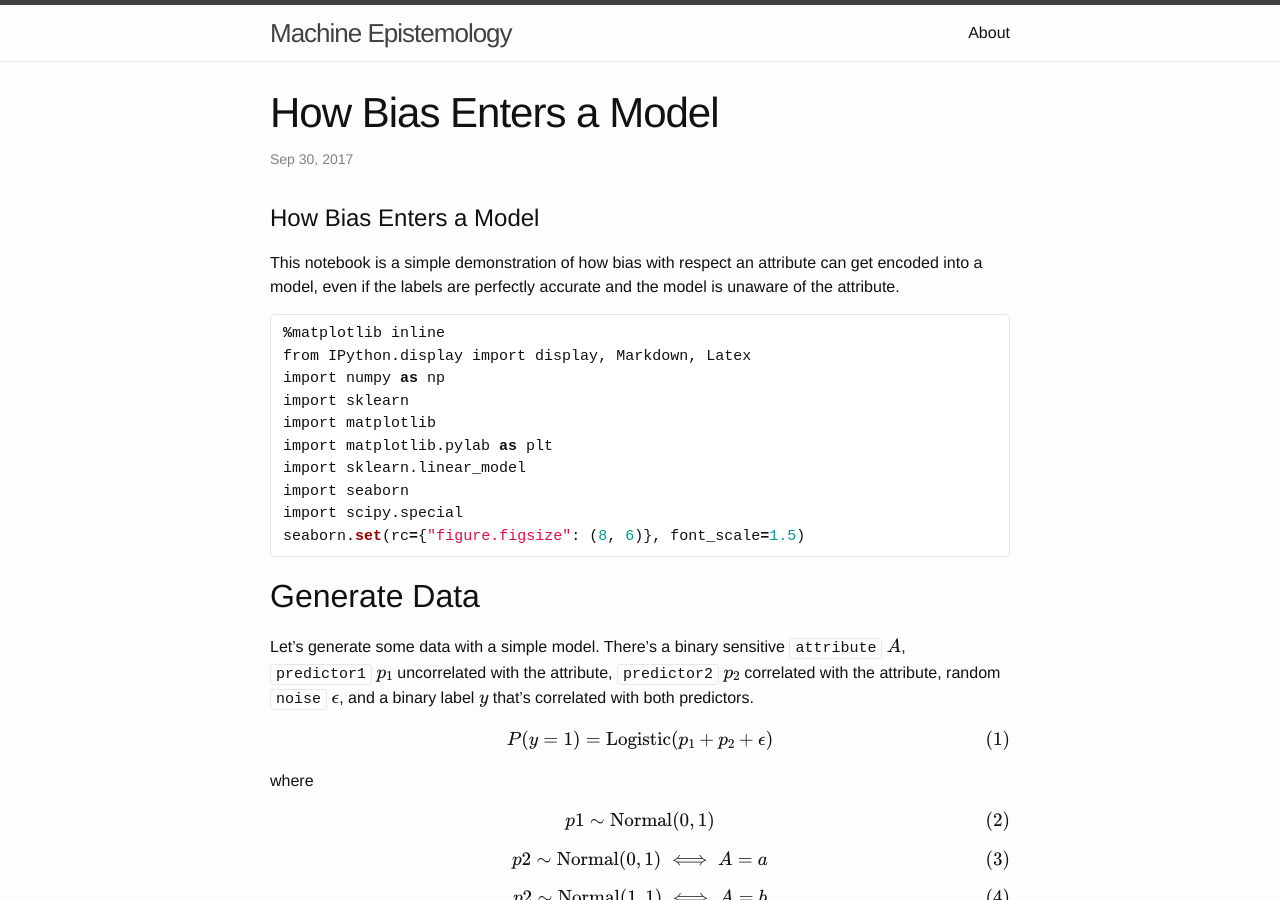
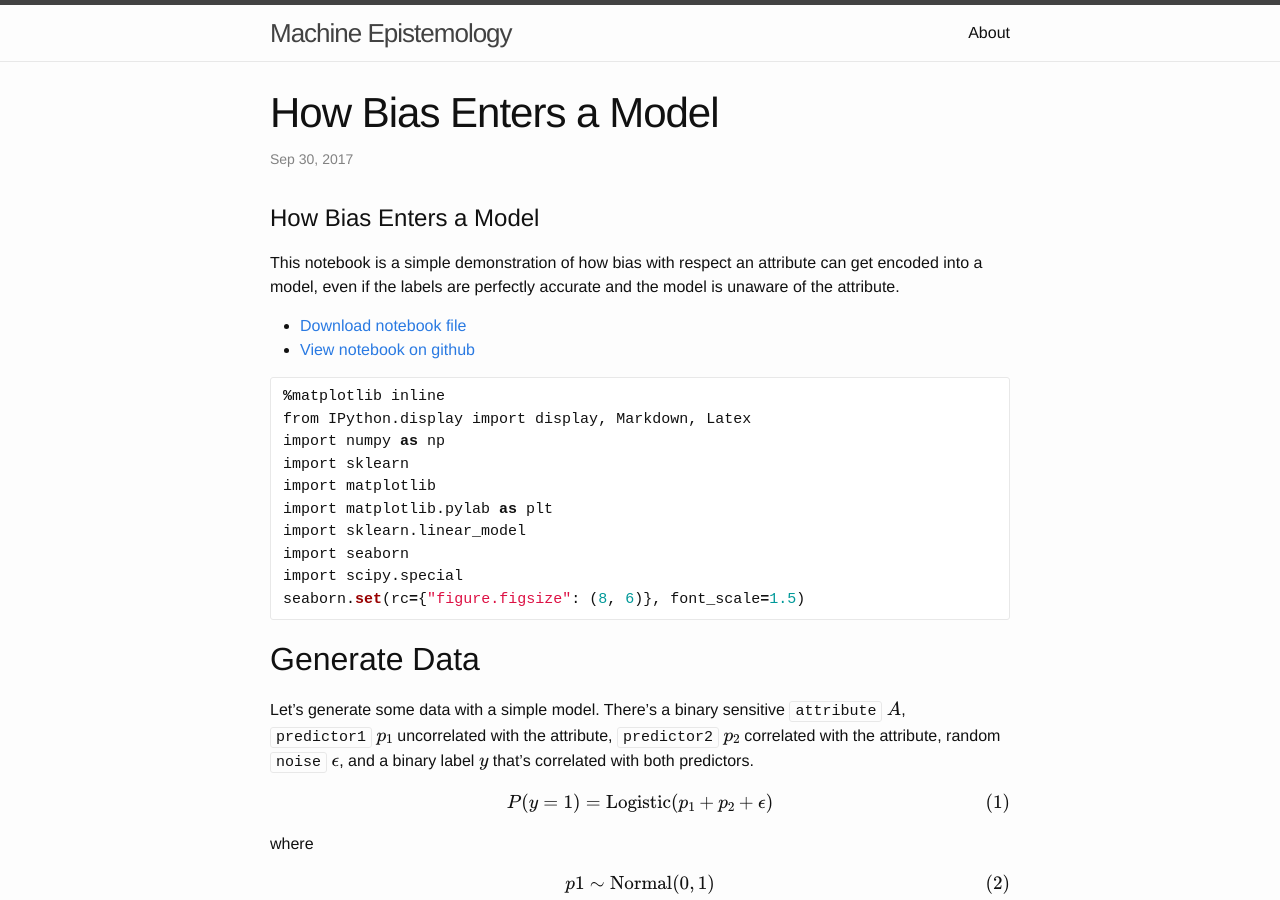
Before and after one commit to roban/machine-epistemology, a Jekyll site: the page built from _posts/2017-09-30-how-bias-enters-a-model.md, in a window 1280 px wide and 900 px high. Built offline with Jekyll 4.4.1, drawn with Linux system fonts in a browser that asks for light colours; formulas are drawn with MathJax 3.

Commit message:
Add links to notebook and rename notebook.

````diff
--- a/_config.yml
+++ b/_config.yml
@@ -12,7 +12,13 @@ email: robanhk
 homepage: http://roban.github.io/
 
 # Build settings
-markdown: kramdown
+safe: true
+lsi: false
+safe: true
+incremental: false
 highlighter: rouge
-
-safe: true
+gist:
+  noscript: false
+kramdown:
+  math_engine: mathjax
+  syntax_highlighter: rouge
--- a/_posts/2017-09-30-how-bias-enters-a-model.md
+++ b/_posts/2017-09-30-how-bias-enters-a-model.md
@@ -7,6 +7,9 @@ title: "How Bias Enters a Model"
 # How Bias Enters a Model
 
 This notebook is a simple demonstration of how bias with respect an attribute can get encoded into a model, even if the labels are perfectly accurate and the model is unaware of the attribute.
+
+* [Download notebook file](http://roban.github.io/machine-epistemology/notebooks/how-bias-enters-a-model.ipynb)
+* [View notebook on github](https://github.com/roban/machine-epistemology/blob/gh-pages/notebooks/how-bias-enters-a-model.ipynb)
 
 
 ```python
@@ -94,15 +97,15 @@ plt.legend(loc='best');
 ```
 
 
-![png]({{ site.baseurl }}/notebooks/how_bias_enters_a_model_files/how_bias_enters_a_model_4_0.png)
+![png]({{ site.baseurl }}/notebooks/how-bias-enters-a-model_files/how-bias-enters-a-model_4_0.png)
 
 
 
-![png]({{ site.baseurl }}/notebooks/how_bias_enters_a_model_files/how_bias_enters_a_model_4_1.png)
+![png]({{ site.baseurl }}/notebooks/how-bias-enters-a-model_files/how-bias-enters-a-model_4_1.png)
 
 
 
-![png]({{ site.baseurl }}/notebooks/how_bias_enters_a_model_files/how_bias_enters_a_model_4_2.png)
+![png]({{ site.baseurl }}/notebooks/how-bias-enters-a-model_files/how-bias-enters-a-model_4_2.png)
 
 
 Above you can see that the probability of (actually) being in the positive class is correlated with the attribute and with one of the predictors. This results in points with attribute $A=b$ being much more likely to be in the positive class.
@@ -175,7 +178,7 @@ plt.legend(loc='best');
 ```
 
 
-![png]({{ site.baseurl }}/notebooks/how_bias_enters_a_model_files/how_bias_enters_a_model_12_0.png)
+![png]({{ site.baseurl }}/notebooks/how-bias-enters-a-model_files/how-bias-enters-a-model_12_0.png)
 
 
 
@@ -232,7 +235,7 @@ plt.ylabel("TRP");
 ```
 
 
-![png]({{ site.baseurl }}/notebooks/how_bias_enters_a_model_files/how_bias_enters_a_model_16_0.png)
+![png]({{ site.baseurl }}/notebooks/how-bias-enters-a-model_files/how-bias-enters-a-model_16_0.png)
 
 
 From the ROC curves, it looks like the model performs about equally well for all groups.
@@ -252,7 +255,7 @@ plt.ylabel("TPR");
 ```
 
 
-![png]({{ site.baseurl }}/notebooks/how_bias_enters_a_model_files/how_bias_enters_a_model_18_0.png)
+![png]({{ site.baseurl }}/notebooks/how-bias-enters-a-model_files/how-bias-enters-a-model_18_0.png)
 
 
 So it looks like the model will actually perform better in terms of TPR (aka recall) for group $A=b$.
@@ -270,7 +273,7 @@ plt.ylabel("FPR");
 ```
 
 
-![png]({{ site.baseurl }}/notebooks/how_bias_enters_a_model_files/how_bias_enters_a_model_21_0.png)
+![png]({{ site.baseurl }}/notebooks/how-bias-enters-a-model_files/how-bias-enters-a-model_21_0.png)
 
 
  We find that the false positive rate is much higher at all thresholds for the $A=b$ group. If the negative class is *preferred* (e.g. in a model predicting fraud, spam, defaulting on a loan, etc.), that means we're *much* more likely to *falsely* classify an *actually-good* member of group $b$ as *bad*, compared to a *actually-good* member of group $a$.
````
Also changed, not shown: notebook_to_draft.py (+10 -1 lines), notebooks/how-bias-enters-a-model_files/how-bias-enters-a-model_12_0.png (renamed from notebooks/how_bias_enters_a_model_files/how_bias_enters_a_model_12_0.png), notebooks/how-bias-enters-a-model_files/how-bias-enters-a-model_16_0.png (renamed from notebooks/how_bias_enters_a_model_files/how_bias_enters_a_model_16_0.png), notebooks/how-bias-enters-a-model_files/how-bias-enters-a-model_18_0.png (renamed from notebooks/how_bias_enters_a_model_files/how_bias_enters_a_model_18_0.png), notebooks/how-bias-enters-a-model_files/how-bias-enters-a-model_21_0.png (renamed from notebooks/how_bias_enters_a_model_files/how_bias_enters_a_model_21_0.png), notebooks/how-bias-enters-a-model_files/how-bias-enters-a-model_4_0.png (renamed from notebooks/how_bias_enters_a_model_files/how_bias_enters_a_model_4_0.png), notebooks/how-bias-enters-a-model_files/how-bias-enters-a-model_4_1.png (renamed from notebooks/how_bias_enters_a_model_files/how_bias_enters_a_model_4_1.png), notebooks/how-bias-enters-a-model_files/how-bias-enters-a-model_4_2.png (renamed from notebooks/how_bias_enters_a_model_files/how_bias_enters_a_model_4_2.png), notebooks/how_bias_enters_a_model_files/how_bias_enters_a_model_12_1.png (deleted), notebooks/how_bias_enters_a_model_files/how_bias_enters_a_model_13_1.png (deleted), notebooks/how_bias_enters_a_model_files/how_bias_enters_a_model_17_1.png (deleted), notebooks/how_bias_enters_a_model_files/how_bias_enters_a_model_19_1.png (deleted), notebooks/how_bias_enters_a_model_files/how_bias_enters_a_model_22_1.png (deleted), notebooks/how_bias_enters_a_model_files/how_bias_enters_a_model_6_0.png (deleted), 1 more files, 2 other files.
